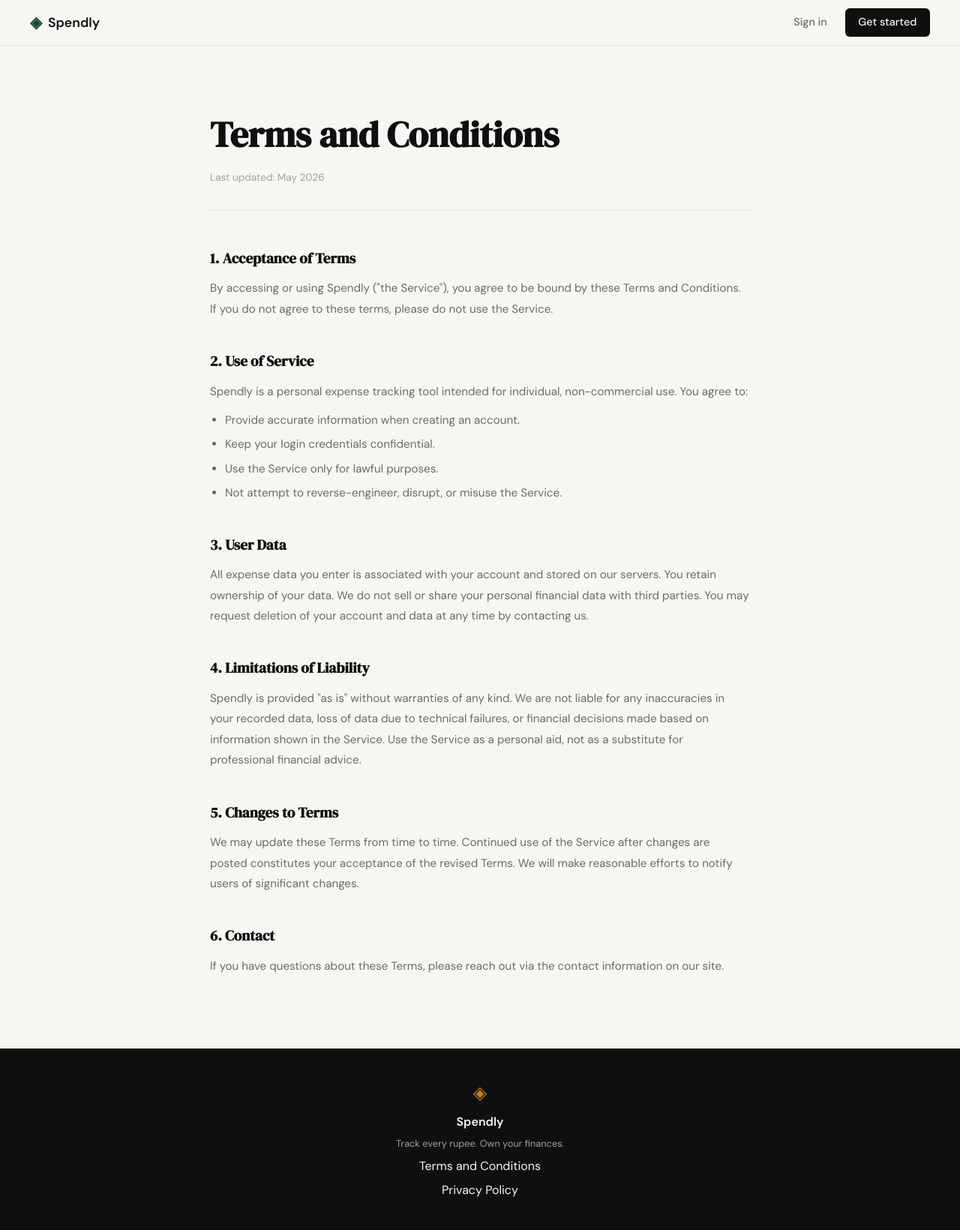
After one commit to ankit-t2/spendly, a Flask app: page /terms in a window 1280 px wide. The commit adds this page. Shown: the whole page at 75% size. Run offline with Flask 3, Linux system fonts and the light colour scheme.

Commit message:
landing: add terms and conditions page and route

```diff
--- a/app.py
+++ b/app.py
@@ -20,6 +20,11 @@ def register():
 @app.route("/login")
 def login():
     return render_template("login.html")
+
+
+@app.route("/terms")
+def terms():
+    return render_template("terms.html")
 
 
 # ------------------------------------------------------------------ #
--- a/static/css/style.css
+++ b/static/css/style.css
@@ -508,6 +508,70 @@ a { color: inherit; text-decoration: none; }
 }
 
 /* ------------------------------------------------------------------ */
+/* Legal pages (Terms, Privacy)                                        */
+/* ------------------------------------------------------------------ */
+
+.legal-page {
+    padding: 5rem 2rem 6rem;
+}
+
+.legal-inner {
+    max-width: 720px;
+    margin: 0 auto;
+}
+
+.legal-header {
+    border-bottom: 1px solid var(--border);
+    padding-bottom: 2rem;
+    margin-bottom: 3rem;
+}
+
+.legal-title {
+    font-family: var(--font-display);
+    font-size: clamp(2rem, 4vw, 3rem);
+    color: var(--ink);
+    margin-bottom: 0.5rem;
+}
+
+.legal-updated {
+    font-size: 0.85rem;
+    color: var(--ink-faint);
+}
+
+.legal-body {
+    display: flex;
+    flex-direction: column;
+    gap: 2.5rem;
+}
+
+.legal-section-title {
+    font-family: var(--font-display);
+    font-size: 1.2rem;
+    color: var(--ink);
+    margin-bottom: 0.75rem;
+}
+
+.legal-section p {
+    font-size: 0.95rem;
+    color: var(--ink-muted);
+    line-height: 1.8;
+}
+
+.legal-list {
+    margin-top: 0.75rem;
+    padding-left: 1.25rem;
+    display: flex;
+    flex-direction: column;
+    gap: 0.4rem;
+}
+
+.legal-list li {
+    font-size: 0.95rem;
+    color: var(--ink-muted);
+    line-height: 1.7;
+}
+
+/* ------------------------------------------------------------------ */
 /* Responsive                                                          */
 /* ------------------------------------------------------------------ */
 
--- a/templates/base.html
+++ b/templates/base.html
@@ -34,7 +34,7 @@
             <span class="brand-icon">◈</span>
             <span class="footer-name">Spendly</span>
             <p class="footer-copy">Track every rupee. Own your finances.</p>
-            <a href="#">Terms and Conditions</a>
+            <a href="{{ url_for('terms') }}">Terms and Conditions</a>
             <a href="#">Privacy Policy</a>
         </div>
     </footer>
--- /dev/null
+++ b/templates/terms.html
@@ -0,0 +1,54 @@
+{% extends "base.html" %}
+
+{% block title %}Terms and Conditions — Spendly{% endblock %}
+
+{% block content %}
+
+<section class="legal-page">
+    <div class="legal-inner">
+        <div class="legal-header">
+            <h1 class="legal-title">Terms and Conditions</h1>
+            <p class="legal-updated">Last updated: May 2026</p>
+        </div>
+
+        <div class="legal-body">
+            <div class="legal-section">
+                <h2 class="legal-section-title">1. Acceptance of Terms</h2>
+                <p>By accessing or using Spendly ("the Service"), you agree to be bound by these Terms and Conditions. If you do not agree to these terms, please do not use the Service.</p>
+            </div>
+
+            <div class="legal-section">
+                <h2 class="legal-section-title">2. Use of Service</h2>
+                <p>Spendly is a personal expense tracking tool intended for individual, non-commercial use. You agree to:</p>
+                <ul class="legal-list">
+                    <li>Provide accurate information when creating an account.</li>
+                    <li>Keep your login credentials confidential.</li>
+                    <li>Use the Service only for lawful purposes.</li>
+                    <li>Not attempt to reverse-engineer, disrupt, or misuse the Service.</li>
+                </ul>
+            </div>
+
+            <div class="legal-section">
+                <h2 class="legal-section-title">3. User Data</h2>
+                <p>All expense data you enter is associated with your account and stored on our servers. You retain ownership of your data. We do not sell or share your personal financial data with third parties. You may request deletion of your account and data at any time by contacting us.</p>
+            </div>
+
+            <div class="legal-section">
+                <h2 class="legal-section-title">4. Limitations of Liability</h2>
+                <p>Spendly is provided "as is" without warranties of any kind. We are not liable for any inaccuracies in your recorded data, loss of data due to technical failures, or financial decisions made based on information shown in the Service. Use the Service as a personal aid, not as a substitute for professional financial advice.</p>
+            </div>
+
+            <div class="legal-section">
+                <h2 class="legal-section-title">5. Changes to Terms</h2>
+                <p>We may update these Terms from time to time. Continued use of the Service after changes are posted constitutes your acceptance of the revised Terms. We will make reasonable efforts to notify users of significant changes.</p>
+            </div>
+
+            <div class="legal-section">
+                <h2 class="legal-section-title">6. Contact</h2>
+                <p>If you have questions about these Terms, please reach out via the contact information on our site.</p>
+            </div>
+        </div>
+    </div>
+</section>
+
+{% endblock %}
```
